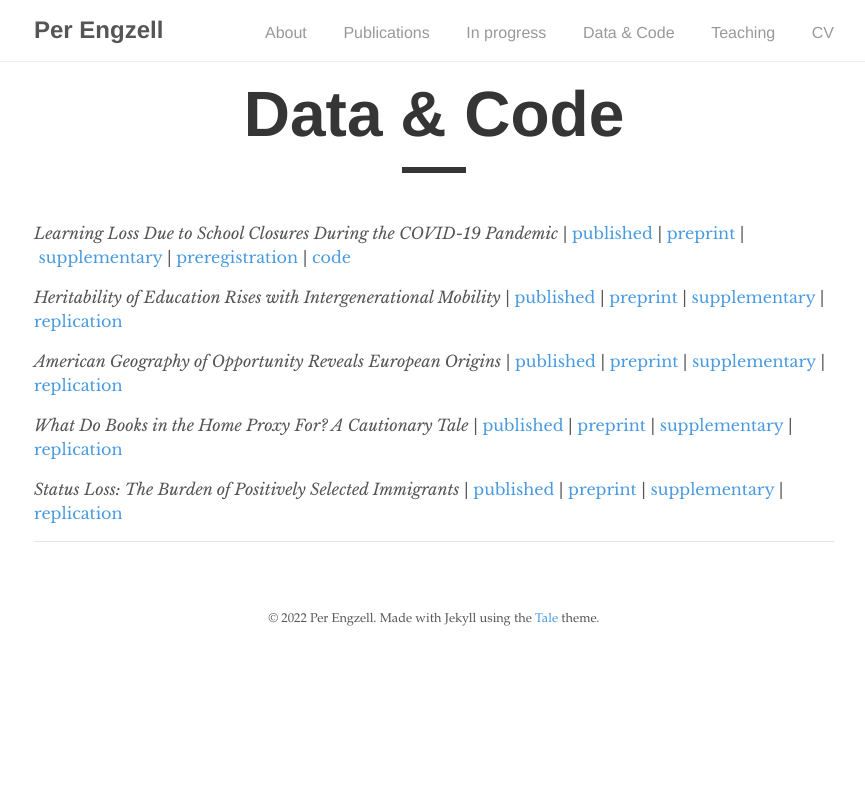
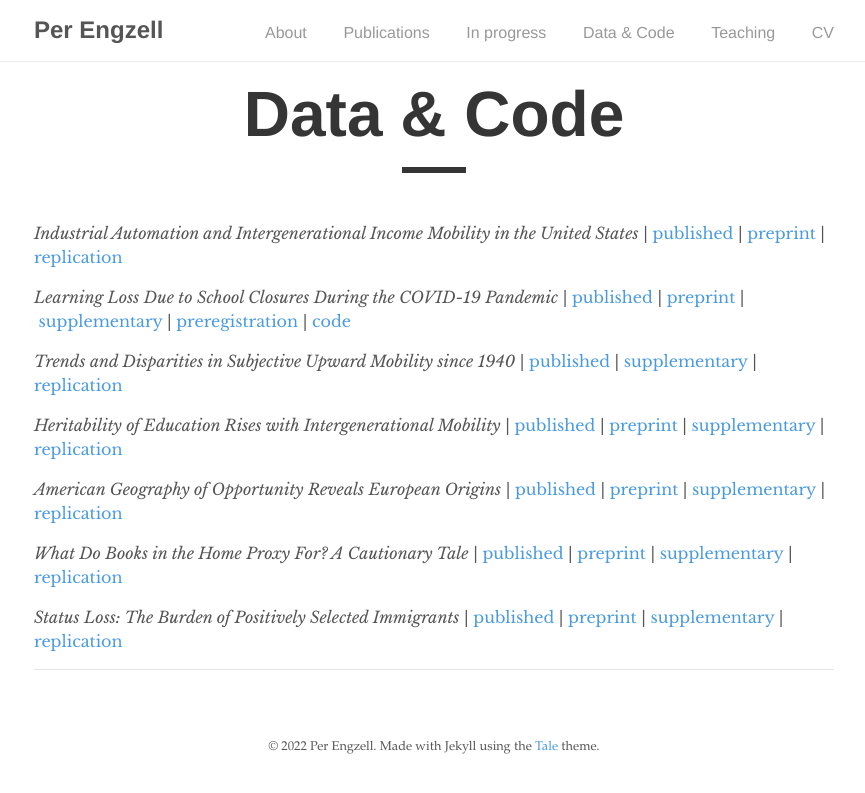
Before and after one commit to pengzell/pengzell.github.io, a Jekyll site: the page built from _pages/datacode.md, in a window 1280 px wide. Shown: the top 793 px of the page, without its empty margins (206-1071 px from the left). Built offline with Jekyll 4.4.1, drawn with Linux system fonts in a browser that asks for light colours.

Commit message:
Update datacode.md

```diff
--- a/_pages/datacode.md
+++ b/_pages/datacode.md
@@ -5,8 +5,14 @@ author: "Per Engzell"
 permalink: /datacode/
 ---
 
+*Industrial Automation and Intergenerational Income Mobility in the United States*
+| [published](https://doi.org/10.1016/j.ssresearch.2021.102686) | [preprint](https://osf.io/preprints/socarxiv/zcax3/) | [replication](https://osf.io/8ez4v/)
+
 *Learning Loss Due to School Closures During the COVID-19 Pandemic*
 | [published](https://doi.org/10.1073/pnas.2022376118) | [preprint](https://osf.io/preprints/socarxiv/ve4z7/) | [supplementary](https://www.pnas.org/content/pnas/suppl/2021/04/07/2022376118.DCSupplemental/pnas.2022376118.sapp.pdf) | [preregistration](https://osf.io/qtndg/) | [code](https://github.com/MarkDVerhagen/Learning_Loss_COVID-19)
+
+*Trends and Disparities in Subjective Upward Mobility since 1940*
+| [published](https://journals.sagepub.com/doi/10.1177/2378023120951139) | [supplementary](https://journals.sagepub.com/doi/suppl/10.1177/2378023120951139) | [replication](https://osf.io/2e4yp/)
 
 *Heritability of Education Rises with Intergenerational Mobility*
 | [published](https://doi.org/10.1073/pnas.1912998116) | [preprint](https://osf.io/preprints/socarxiv/yeq68/) | [supplementary](https://osf.io/r9kp2/) | [replication](https://osf.io/c549j/)
```
